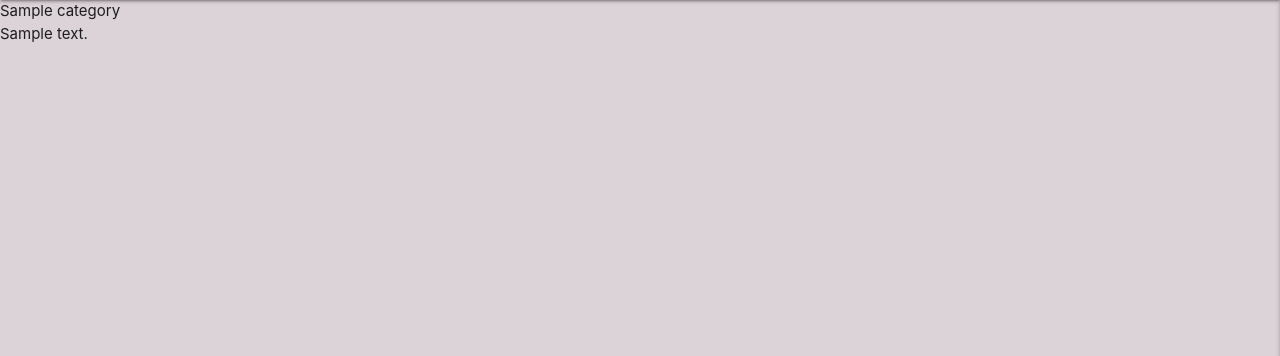
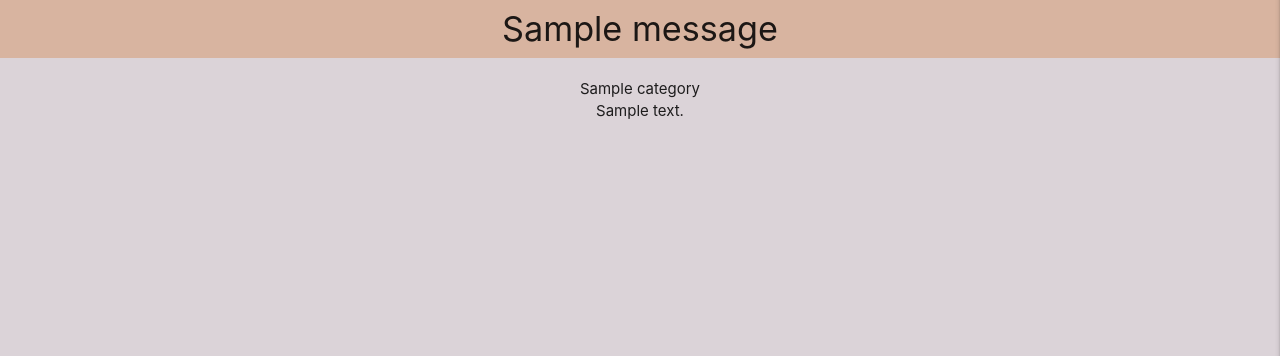
Before and after one commit to donovanainsley/recipe-keeper, a Flask app: page / in a window 1280 px wide. Shown: the part 64-420 px from the top of the page. Run offline with Flask 3, Linux system fonts and the light colour scheme; one stand-in notice (Sample message) is shown; a database or web service that is not in the repository returns one stand-in record (values such as "Sample title"); some libraries are stand-ins or nearby versions.

Commit message:
add flash messages and customer styling to base.html

```diff
--- a/static/css/style.css
+++ b/static/css/style.css
@@ -1,5 +1,16 @@
 body {
     background-color: #DBD3D8;
+}
+
+/* flashes CSS */
+
+.flashes {
+    padding: 10px;
+    background-color: #d8b4a0;
+}
+
+.flashes h4 {
+    margin: 0 auto;
 }
 
 /* Navbar custom CSS */
--- a/templates/base.html
+++ b/templates/base.html
@@ -39,8 +39,24 @@
             <li><a href="#">Home</a></li>
           </ul>
     </header>
-    {% block content %}
-    {% endblock %}
+
+    <section>
+      <!-- flash messages -->
+      {% with messages = get_flashed_messages() %}
+          {% if messages %}
+              {% for message in messages %}
+                  <div class="row flashes">
+                      <h4 class="center-align">{{ message }}</h4>
+                  </div>
+              {% endfor %}
+          {% endif %}
+      {% endwith %}
+    </section>
+
+    <main class="container center-align">
+      {% block content %}
+      {% endblock %}
+    </main>
 
     <!-- Minified jQuery script  -->
     <script src="https://code.jquery.com/jquery-3.7.1.min.js"
--- a/templates/register.html
+++ b/templates/register.html
@@ -2,8 +2,6 @@
 {% block content%}
 
     <h3 class="center-align">Register</h3>
-
-
 
     <div class="row">
         <form class="col s12 m8 offset-m2" method="POST" action="{{ url_for ('register')}}">
```
